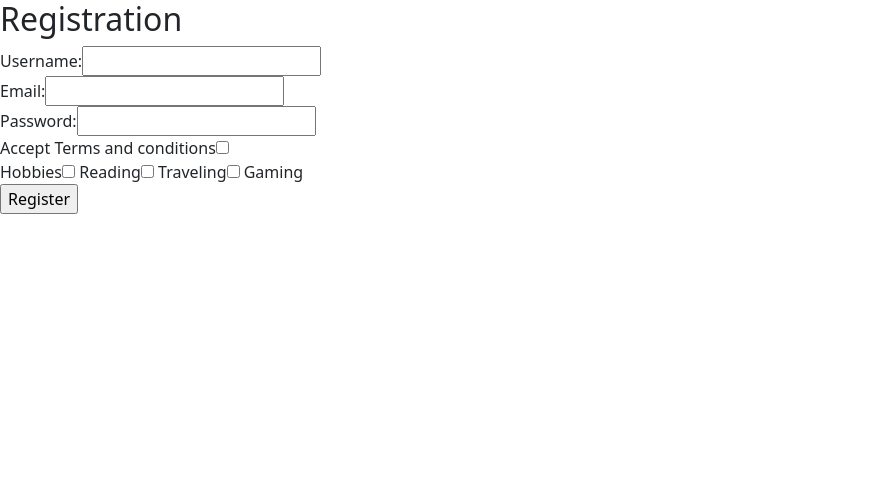
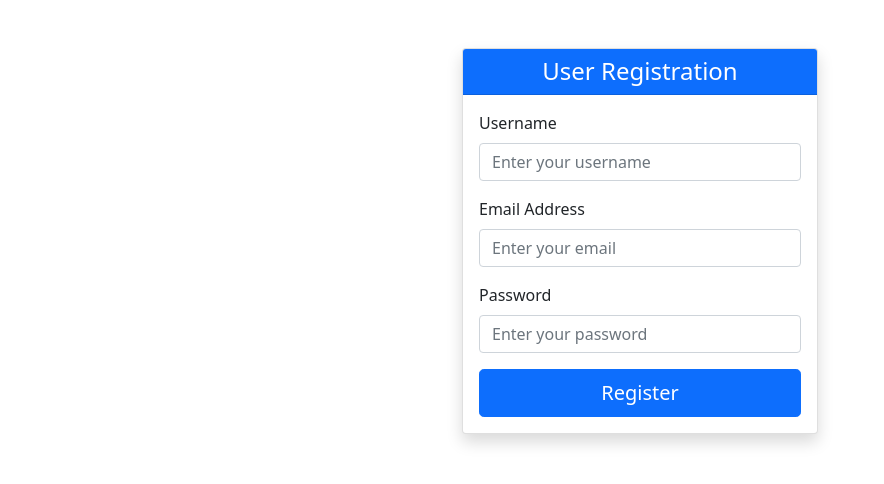
Before and after one commit to Vaibhavthanki/my-react-app, a React (Vite) app: page / in a window 1280 px wide. Shown: the top 484 px of the page, without its empty margins (0-884 px from the left). Built offline with nearby package versions, Linux system fonts and the light colour scheme.

Commit message:
Add UserRegistration component for user registration functionality

```diff
--- a/src/App.jsx
+++ b/src/App.jsx
@@ -2,6 +2,7 @@ import Counter from "./counter";
 import Product from "./Product";
 import ProductList from "./ProductList";
 import { Registration } from "./Registration";
+import UserRegistration from "./userRegistration";
 
 function App() {
   return (
@@ -12,7 +13,8 @@ function App() {
     // <ProductList />
     // <Counter />
     // <Product />
-    <Registration />
+    // <Registration />
+    <UserRegistration />
   );
 }
 
--- /dev/null
+++ b/src/UserRegistration.jsx
@@ -0,0 +1,186 @@
+import React, { useState } from "react";
+
+export default function UserRegistration() {
+  const [formData, setFormData] = useState({
+    username: "",
+    email: "",
+    password: "",
+  });
+
+  const [errors, setErrors] = useState({
+    username: "",
+    email: "",
+    password: "",
+  });
+
+  const handleChangeValidation = (value, name) => {
+    let errorMessage = "";
+
+    if (!value) {
+      errorMessage = `${name} is required`;
+    }
+    return errorMessage;
+  };
+
+  const handleBlurValidation = (value, name) => {
+    let errorMessage = "";
+
+    switch (name) {
+      case "username":
+        if (value.length < 3) {
+          errorMessage = "Username must be at least 3 characters long";
+        }
+        return errorMessage;
+
+      case "email":
+        if (!/^[^\s@]+@[^\s@]+\.[^\s@]+$/.test(value.trim())) {
+          errorMessage = "Email is invalid";
+        }
+        return errorMessage;
+
+      case "password":
+        if (value.length < 8 || value.length > 16) {
+          errorMessage = "Password must be between 8 and 16 characters long";
+        }
+        return errorMessage;
+    }
+  };
+
+  const handleAllValidation = (value, name) => {
+    const errorMessage = handleChangeValidation(value, name);
+    if (!errorMessage) {
+      const blurErrorMessage = handleBlurValidation(value, name);
+      setErrors((prevErrors) => ({
+        ...prevErrors,
+        [name]: blurErrorMessage,
+      }));
+      return blurErrorMessage ? false : true;
+    } else {
+      setErrors((prevErrors) => ({
+        ...prevErrors,
+        [name]: errorMessage,
+      }));
+      return errorMessage ? false : true;
+    }
+  };
+
+  const handleChange = (event) => {
+    const { name, value } = event.target;
+    setFormData((prevData) => ({
+      ...prevData,
+      [name]: value,
+    }));
+    const errorMessage = handleChangeValidation(value, name);
+    setErrors((prevErrors) => ({
+      ...prevErrors,
+      [name]: errorMessage,
+    }));
+  };
+
+  const handleBlur = (event) => {
+    const { name, value } = event.target;
+    handleAllValidation(value, name);
+  };
+
+  const handleSubmit = (e) => {
+    e.preventDefault();
+    let isValid = true;
+    const formKeys = Object.keys(formData);
+    let i = 0;
+    while (i < formKeys.length) {
+      const key = formKeys[i];
+      const errorMessage = handleAllValidation(formData[key], key);
+      if (!errorMessage) {
+        isValid = false;
+        break;
+      }
+      i++;
+    }
+    console.log("check error", isValid);
+    if (isValid) {
+      // proceed with form submission
+    }
+  };
+
+  return (
+    <div className="container mt-5">
+      <div className="row justify-content-center">
+        <div className="col-md-6 col-lg-4">
+          <div className="card shadow">
+            <div className="card-header bg-primary text-white text-center">
+              <h4 className="mb-0">User Registration</h4>
+            </div>
+            <div className="card-body">
+              <form onSubmit={handleSubmit}>
+                <div className="mb-3">
+                  <label htmlFor="username" className="form-label">
+                    Username
+                  </label>
+                  <input
+                    type="text"
+                    className="form-control"
+                    id="username"
+                    name="username"
+                    placeholder="Enter your username"
+                    value={formData.username}
+                    onChange={handleChange}
+                    onBlur={handleBlur}
+                  />
+                  <span style={{ color: "red" }}>{errors.username}</span>
+                </div>
+
+                <div className="mb-3">
+                  <label htmlFor="email" className="form-label">
+                    Email Address
+                  </label>
+                  <input
+                    type="email"
+                    className="form-control"
+                    id="email"
+                    name="email"
+                    placeholder="Enter your email"
+                    value={formData.email}
+                    onChange={handleChange}
+                    onBlur={handleBlur}
+                  />
+                  <span style={{ color: "red" }}>{errors.email}</span>
+                </div>
+
+                <div className="mb-3">
+                  <label htmlFor="password" className="form-label">
+                    Password
+                  </label>
+                  <input
+                    type="password"
+                    className="form-control"
+                    id="password"
+                    name="password"
+                    placeholder="Enter your password"
+                    value={formData.password}
+                    onChange={handleChange}
+                    onBlur={handleBlur}
+                  />
+                  <span style={{ color: "red" }}>{errors.password}</span>
+                </div>
+
+                <div className="d-grid">
+                  <button type="submit" className="btn btn-primary btn-lg">
+                    Register
+                  </button>
+                </div>
+              </form>
+            </div>
+            {/* <div className="card-footer text-center">
+              <small className="text-muted">
+                Already have an account?{" "}
+                <a href="#" className="text-primary">
+                  Login here
+                </a>
+              </small>
+            </div> */}
+          </div>
+        </div>
+      </div>
+    </div>
+  );
+}
```
